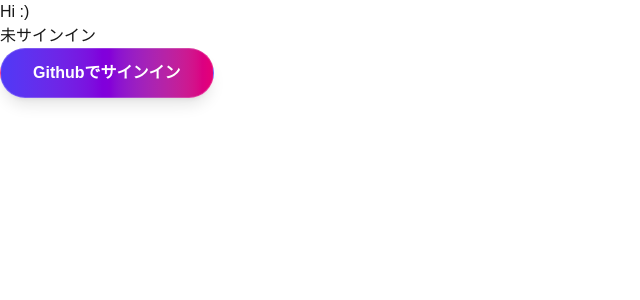
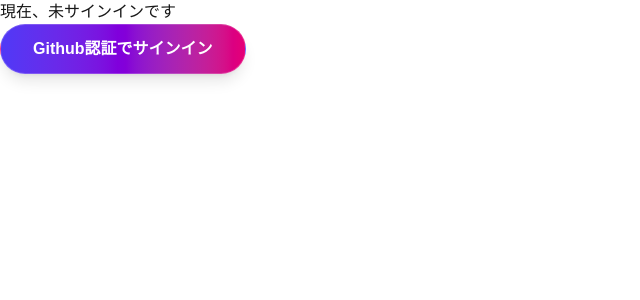
Before and after one commit to dogg0-hub/StudyJS-1, a Next.js app in the folder studyauthjs/: page / in a window 1280 px wide. Shown: the top 300 px of the page, without its empty margins (0-640 px from the left). Built offline with nearby package versions, Linux system fonts and the light colour scheme.

Commit message:
ログアウトボタン追加

```diff
--- a/studyauthjs/src/app/dashboard/page.tsx
+++ b/studyauthjs/src/app/dashboard/page.tsx
@@ -1,3 +1,14 @@
+'use client'
+import { signOut } from "next-auth/react"
+
 export default function Home(){
-    <div>Dashboard</div>
+    const handleLogout = async() =>{
+        signOut({callbackUrl : "/", redirect:true });
+    }
+    return(
+        <div>Dashboard<br />
+            ログインしたら入れる画面<br />
+            <button onClick={handleLogout} className="galaxy">サインアウトする</button>
+        </div>
+    )
 }
--- a/studyauthjs/src/app/page.tsx
+++ b/studyauthjs/src/app/page.tsx
@@ -7,9 +7,8 @@
   }
   return(
     <div>
-      Hi :)
-      <p>未サインイン</p>
-      <button className="galaxy" onClick={handleLogin}>Githubでサインイン</button>
+      <p>現在、未サインインです</p>
+      <button className="galaxy" onClick={handleLogin}>Github認証でサインイン</button>
     </div>
   )
 }
--- a/studyauthjs/src/auth.ts
+++ b/studyauthjs/src/auth.ts
@@ -11,6 +11,7 @@
     ],
     pages: {
         signIn: '/auth/signin',
+        signOut: '/auth/signout',
         error: '/auth/error',
     },
     callbacks:{
```
